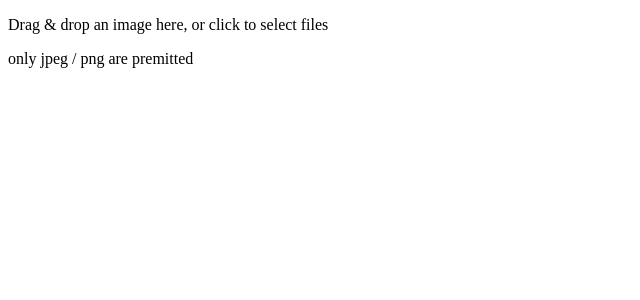
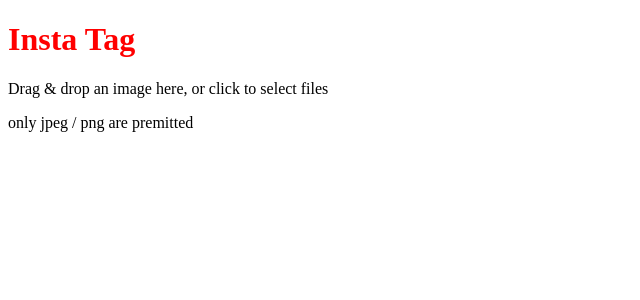
Before and after one commit to cure-tomoki/insta_tag, a React app: page / in a window 1280 px wide. Shown: the top 300 px of the page, without its empty margins (0-640 px from the left). Built offline with nearby package versions, Linux system fonts and the light colour scheme; what typescript-fsa would draw is missing.

Commit message:
add styled-components

```diff
--- a/src/components/pages/Editor.tsx
+++ b/src/components/pages/Editor.tsx
@@ -1,3 +1,4 @@
+import styled from 'styled-components';
 import * as React from 'react';
 
 import EditorImageDropZone from '~/components/organisms/EditorImageDropZone';
@@ -26,6 +27,7 @@ const Editor = () => {
 
   return (
     <>
+      <Title>Insta Tag</Title>
       <EditorImageDropZone />
       {/* <form onSubmit={handleSubmit}>
         <input type="text" onChange={handleTextChange} value={text}></input>
@@ -42,4 +44,8 @@ const Editor = () => {
   );
 };
 
+const Title = styled.h1({
+  color: 'red',
+});
+
 export default Editor;
```
Also changed, not shown: package.json (+8 -0 lines), .babelrc, 1 other file (tests, documents, lock files or other folders).
